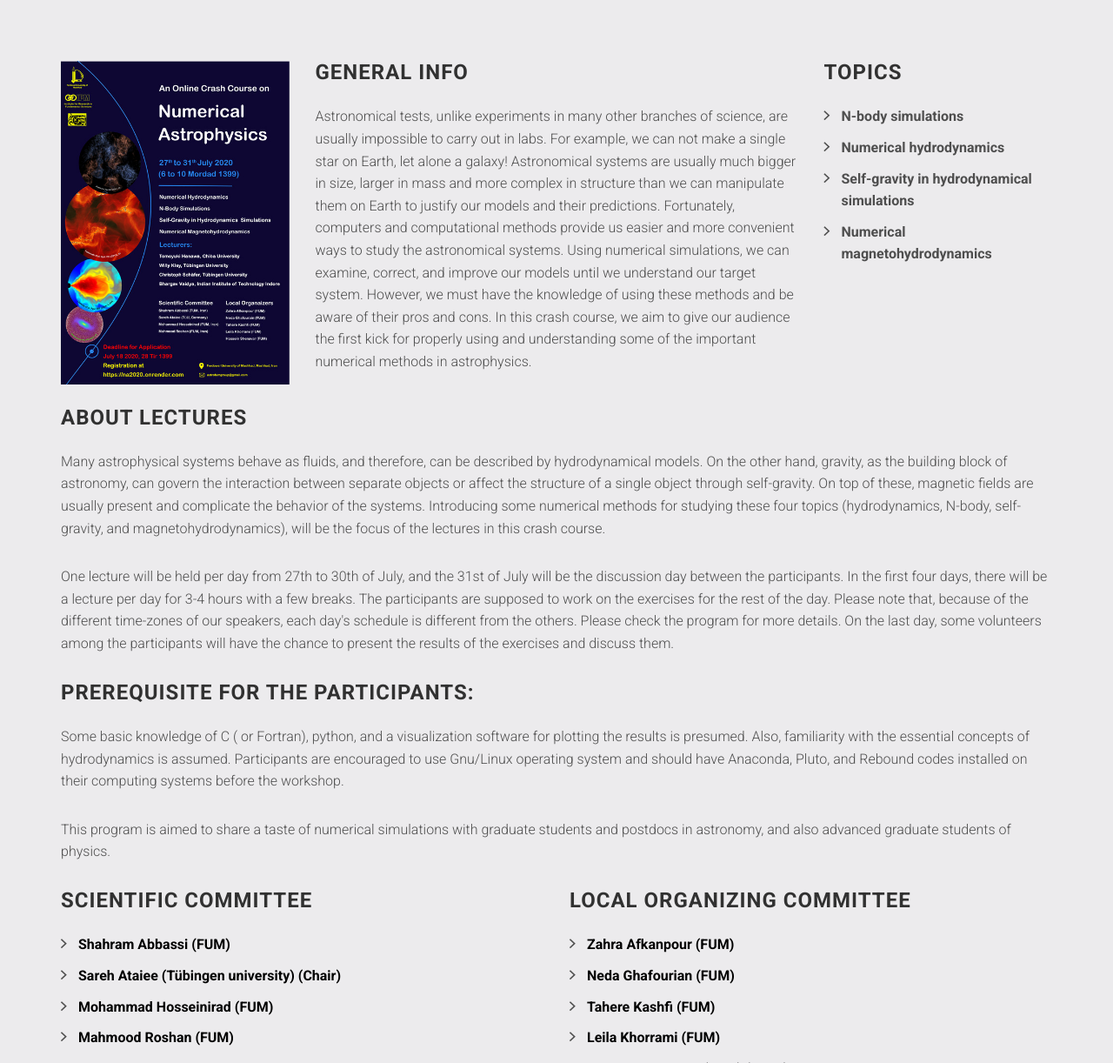
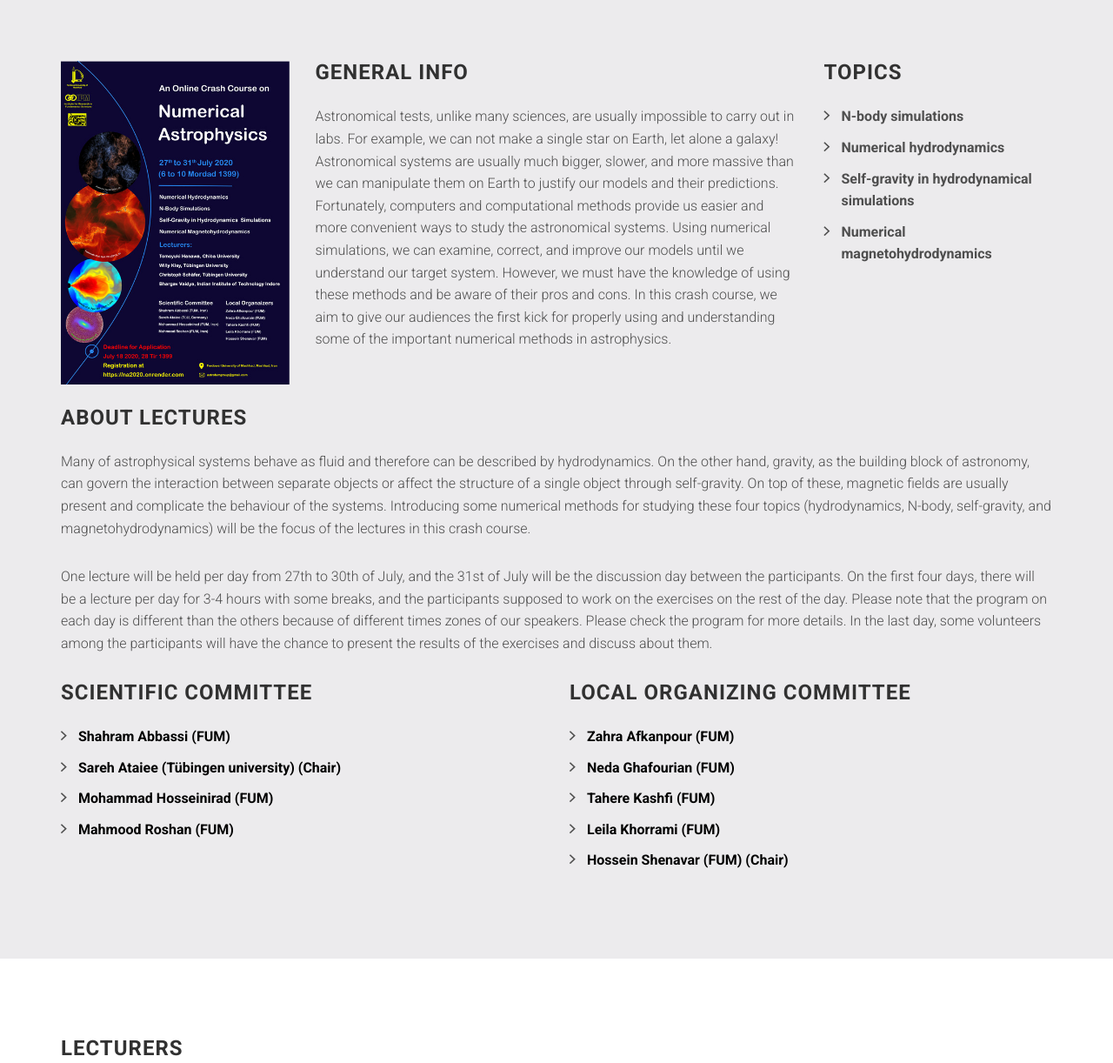
Before and after one commit to smhr/NA2020, a website: page index.html in a window 1280 px wide. Shown: the part 820-2042 px from the top of the page at 87% size. Drawn offline with Linux system fonts and the light colour scheme; files whose address does not match are found by name.

Commit message:
Revert "Modify general info & About lectures. Add prerequisites section."
This reverts commit bfb987833a8c6a51d4f1c4531eb77c674369e7ed.

```diff
--- a/index.html
+++ b/index.html
@@ -94,15 +94,7 @@
 
                     <h3 class="section-title multiple-title">General Info</h3>
 
-                    <p>Astronomical tests, unlike experiments in many other branches of science, are usually impossible to carry out in labs.
-                       For example, we can not make a single star on Earth, let alone a galaxy! Astronomical systems are usually much bigger in size,
-                        larger in mass and more complex in structure than we can manipulate them on Earth to justify our models and their predictions.
-                        Fortunately, computers and computational methods provide us easier and more convenient ways to study the  astronomical systems.
-                        Using numerical simulations, we can examine, correct, and improve our models until we understand our target system.
-                        However, we must have the knowledge of using these methods and be aware of their pros and cons.
-                        In this crash course, we aim to give our audience the first kick for properly using and understanding some of the
-                        important numerical methods in astrophysics.
-                    </p>
+                    <p>Astronomical tests, unlike many sciences, are usually impossible to carry out in labs. For example, we can not make a single star on Earth, let alone a galaxy! Astronomical systems are usually much bigger, slower, and more massive than we can manipulate them on Earth to justify our models and their predictions. Fortunately, computers and computational methods provide us easier and more convenient ways to study the astronomical systems. Using numerical simulations, we can examine, correct, and improve our models until we understand our target system. However, we must have the knowledge of using these methods and be aware of their pros and cons. In this crash course, we aim to give our audiences the first kick for properly using and understanding some of the important numerical methods in astrophysics.</p>
 
                 </div>
 
@@ -121,21 +113,9 @@
                 <div class="col-sm-12">
 
                     <h3 class="section-title multiple-title">About Lectures</h3>
-                    <p>Many astrophysical systems behave as fluids, and therefore, can be described by hydrodynamical models. On the other hand, gravity, as the building block of astronomy,  can govern the interaction between separate objects or affect the structure of a single object through self-gravity. On top of these, magnetic fields are usually present and complicate the behavior of the systems. Introducing some numerical methods for studying these four topics (hydrodynamics, N-body, self-gravity, and magnetohydrodynamics), will be the focus of the lectures in this crash course.</p>
-                    <p>One lecture will be held per day from 27th to 30th of July, and the 31st of July will be the discussion day between the participants. In the first four days, there will be a lecture per day for 3-4 hours with a few breaks. The participants are supposed to work on the exercises for the rest of the day. Please note that, because of the different time-zones of our speakers, each day's schedule is different from the others. Please check the program for more details. On the last day, some volunteers among the participants will have the chance to present the results of the exercises and discuss them.
+                    <p>Many of astrophysical systems behave as fluid and therefore can be described by hydrodynamics. On the other hand, gravity, as the building block of astronomy, can govern the interaction between separate objects or affect the structure of a single object through self-gravity. On top of these, magnetic fields are usually present and complicate the behaviour of the systems. Introducing some numerical methods for studying these four topics (hydrodynamics, N-body, self-gravity, and magnetohydrodynamics) will be the focus of the lectures in this crash course.</p>
+                    <p>One lecture will be held per day from 27th to 30th of July, and the 31st of July will be the discussion day between the participants. On the first four days, there will be a lecture per day for 3-4 hours with some breaks, and the participants supposed to work on the exercises on the rest of the day. Please note that the program on each day is different than the others because of different times zones of our speakers. Please check the program for more details. In the last day, some volunteers among the participants will have the chance to present the results of the exercises and discuss about them.
                     </p>
-
-                </div>
-
-                <div class="col-sm-12">
-
-                    <h3 class="section-title multiple-title">Prerequisite for the participants:</h3>
-                    <p>Some basic knowledge of C ( or Fortran), python, and a visualization software for plotting the results is presumed.
-                      Also, familiarity with the essential concepts of hydrodynamics is assumed.
-                      Participants are encouraged to use Gnu/Linux operating system and should have Anaconda, Pluto, and Rebound codes
-                      installed on their computing systems before the workshop.</p>
-                      <p>This program is aimed to share a taste of numerical simulations with graduate students and postdocs in astronomy,
-                         and also advanced graduate students of physics.</p>
 
                 </div>
 
```
